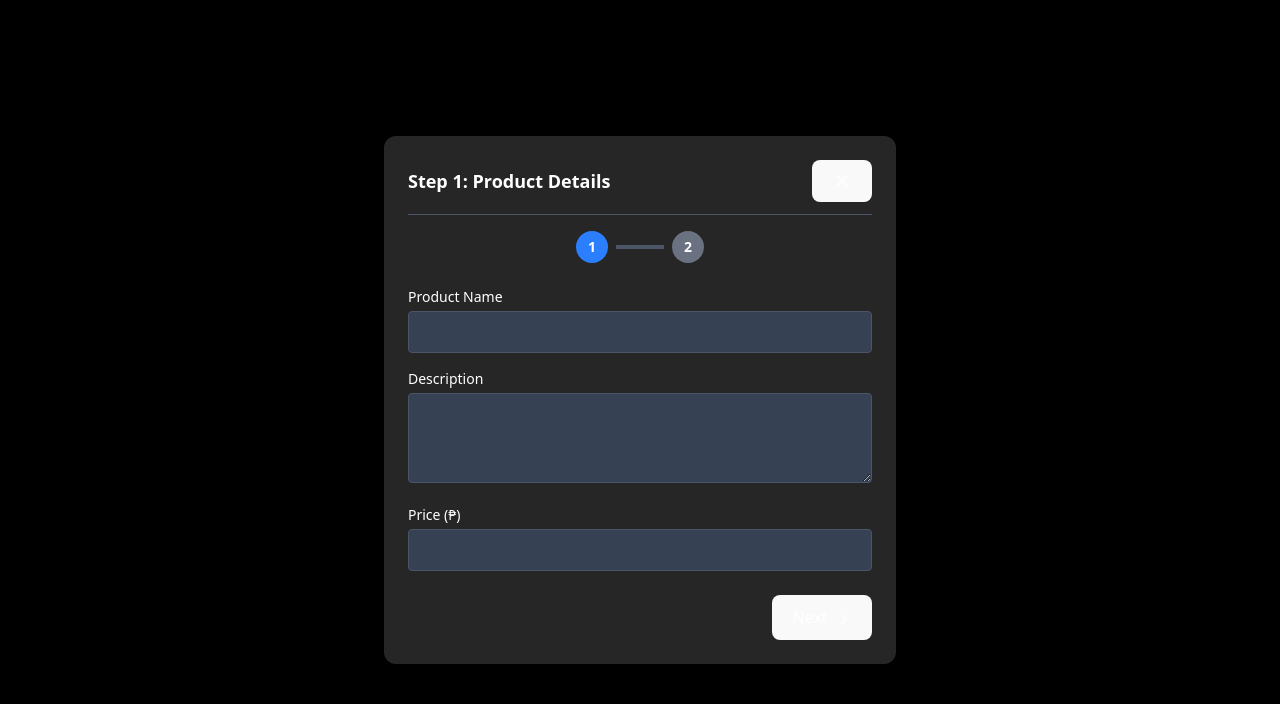
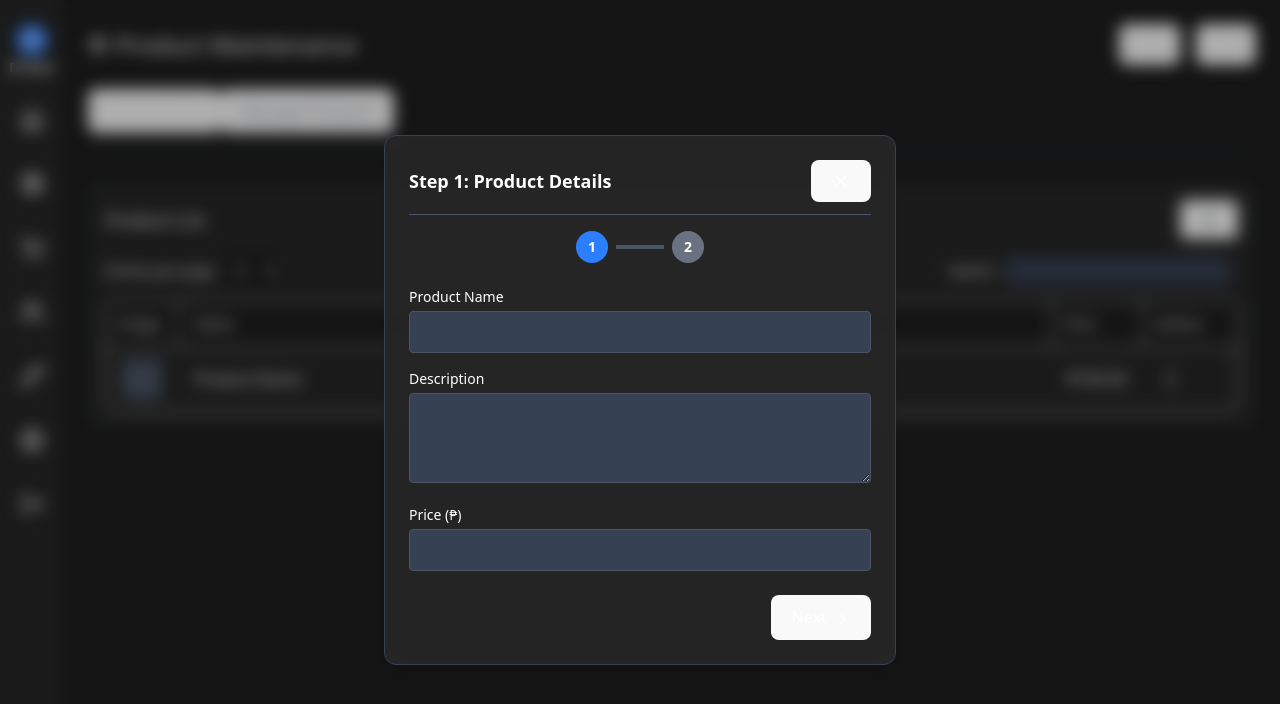
Before and after one commit to LeoDiD/ADMIN-MERN, a React app in the folder frontend/: page /products in a window 1280 px wide. Both pictures are taken after a click on the button 1208 px from the left and 219 px from the top of the page. Shown: the top 704 px of the page. Built offline with nearby package versions, Linux system fonts and the light colour scheme; the HTML template or start-up script is replaced by a standard one.

Commit message:
fixing the modal of the add product

```diff
--- a/frontend/src/pages/Products.jsx
+++ b/frontend/src/pages/Products.jsx
@@ -225,11 +225,11 @@ const Products = () => {
       {/* Modal for Adding Product - Wizard Style */}
       {showModal && (
         <div
-          className="fixed inset-0 bg-black bg-opacity-60 backdrop-blur-sm flex items-center justify-center z-50"
+          className="fixed inset-0 bg-black/30 backdrop-blur-sm flex items-center justify-center z-50"
           onClick={closeModal} // Close when clicking background
         >
           <div
-            className="relative w-full max-w-lg bg-[#262626] text-white rounded-xl shadow-lg p-6"
+            className="relative w-full max-w-lg bg-[#262626]/95 text-white rounded-xl shadow-lg p-6 backdrop-filter backdrop-blur-md border border-gray-700"
             onClick={handleModalClick} // Prevent propagation to background
           >
 
```
